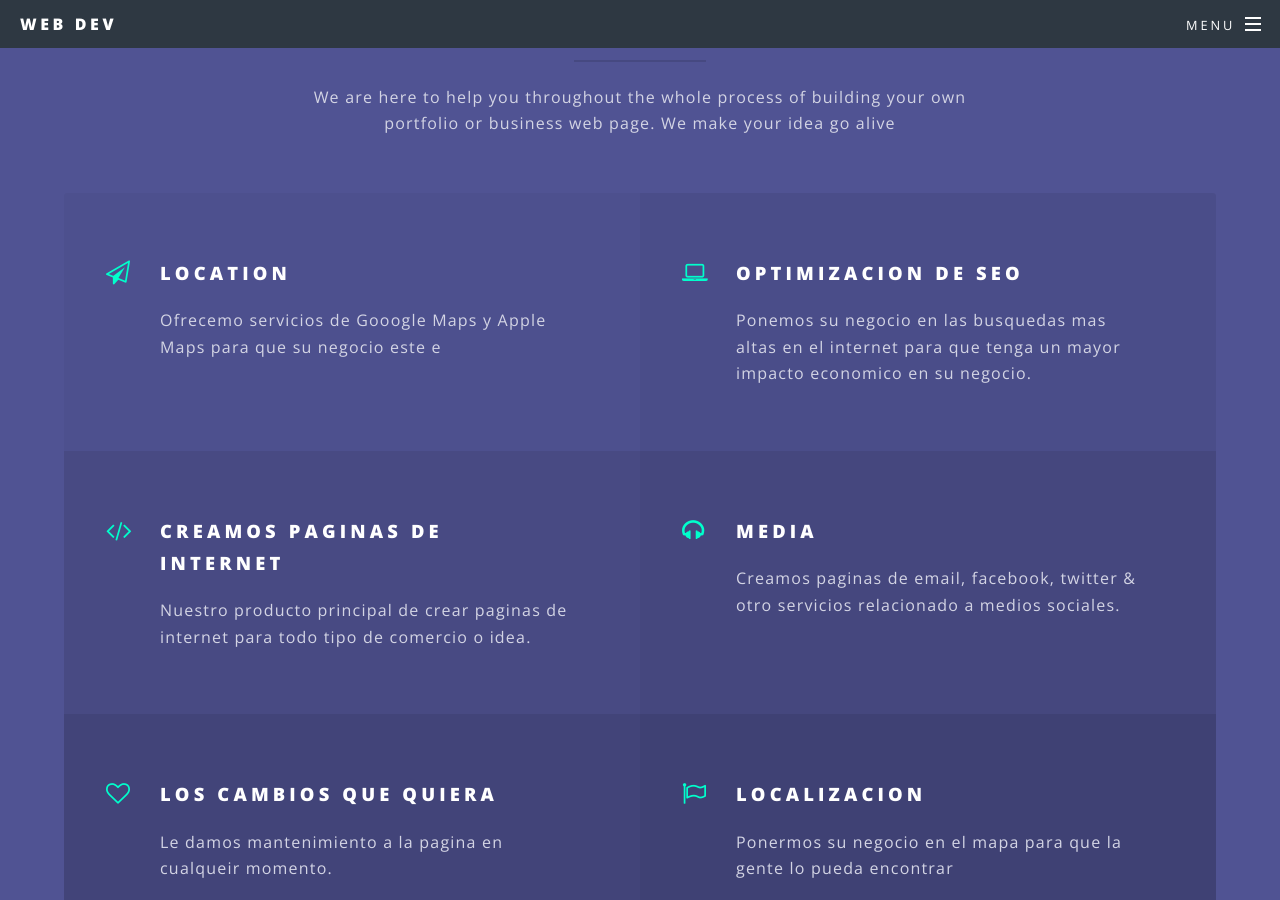
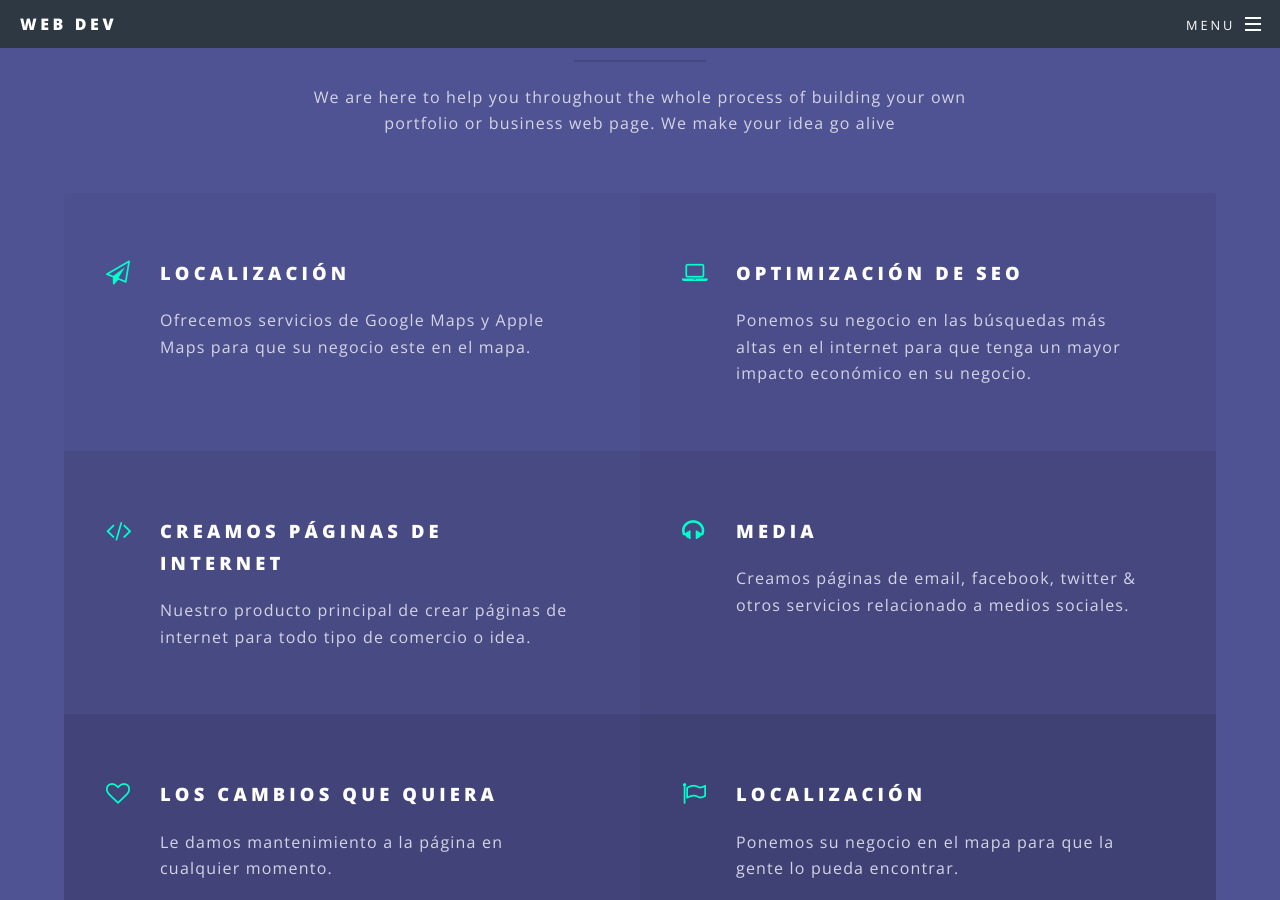
Before and after one commit to Waldemar-Reyes/WebDev, a Jekyll site: the page built from index.html, in a window 1280 px wide and 900 px high, scrolled down 2764 px. Built offline with Jekyll 4.4.1, drawn with Linux system fonts in a browser that asks for light colours; some of the changed text lies outside the part shown.

Commit message:
Fixed landing page paragraphs

```diff
--- a/_config.yml
+++ b/_config.yml
@@ -4,7 +4,7 @@
 # Site settings
 title: Web Dev
 description: |
-  Professional web developers for Internet Innovations
+  Professional Web Developers for Internet Innovations
 owner: Web Dev # or company name
 first_published: 2016 # if migrating another site, the year of your first publish
 email: leandrorv26@gmail.com
--- a/index.html
+++ b/index.html
@@ -56,31 +56,33 @@ layout: landing
 								<h2>Web Dev</h2>
 								<p>We are here to help you throughout the whole process of building your own<br />
 								portfolio or business web page. We make your idea go alive</p>
+								<!-- Estamos para ayudarte durante el proceso de construir tu propia pagina de -->
+								<!-- portfolio* o de comercion. Hacemos tu idea una realidad. -->
 							</header>
 							<ul class="features">
 								<li class="icon fa-paper-plane-o">
-									<h3>Location</h3>
-									<p>Ofrecemo servicios de Gooogle Maps y Apple Maps para que su negocio este e</p>
+									<h3>Localización</h3>
+									<p>Ofrecemos servicios de Google Maps y Apple Maps para que su negocio este en el mapa.</p>
 								</li>
 								<li class="icon fa-laptop">
-									<h3>Optimizacion de SEO</h3>
-									<p>Ponemos su negocio en las busquedas mas altas en el internet para que tenga un mayor impacto economico en su negocio.</p>
+									<h3>Optimización de SEO</h3>
+									<p>Ponemos su negocio en las búsquedas más altas en el internet para que tenga un mayor impacto económico en su negocio.</p>
 								</li>
 								<li class="icon fa-code">
-									<h3>Creamos paginas de internet</h3>
-									<p>Nuestro producto principal de crear paginas de internet para todo tipo de comercio o idea.</p>
+									<h3>Creamos páginas de internet</h3>
+									<p>Nuestro producto principal de crear páginas de internet para todo tipo de comercio o idea.</p>
 								</li>
 								<li class="icon fa-headphones">
 									<h3>Media</h3>
-									<p>Creamos paginas de email, facebook, twitter & otro servicios relacionado a medios sociales.</p>
+									<p>Creamos páginas de email, facebook, twitter & otros servicios relacionado a medios sociales.</p>
 								</li>
 								<li class="icon fa-heart-o">
 									<h3>Los cambios que quiera</h3>
-									<p>Le damos mantenimiento a la pagina en cualqueir momento.</p>
+									<p>Le damos mantenimiento a la página en cualquier momento.</p>
 								</li>
 								<li class="icon fa-flag-o">
-									<h3>Localizacion</h3>
-									<p>Ponermos su negocio en el mapa para que la gente lo pueda encontrar</p>
+									<h3>Localización</h3>
+									<p>Ponemos su negocio en el mapa para que la gente lo pueda encontrar.</p>
 								</li>
 							</ul>
 						</div>
@@ -91,7 +93,8 @@ layout: landing
 						<div class="inner">
 							<header>
 								<h2>Web Dev</h2>
-								<p>Professional web developers for Professional users</p>
+								<!-- TODO: Arreglar el width -->
+								<p>Professional Web Developers for Internet Innovations</p>
 							</header>
 							<ul class="actions vertical">
 								<li><a href="#" class="button fit special">Contact Us</a></li>
```
